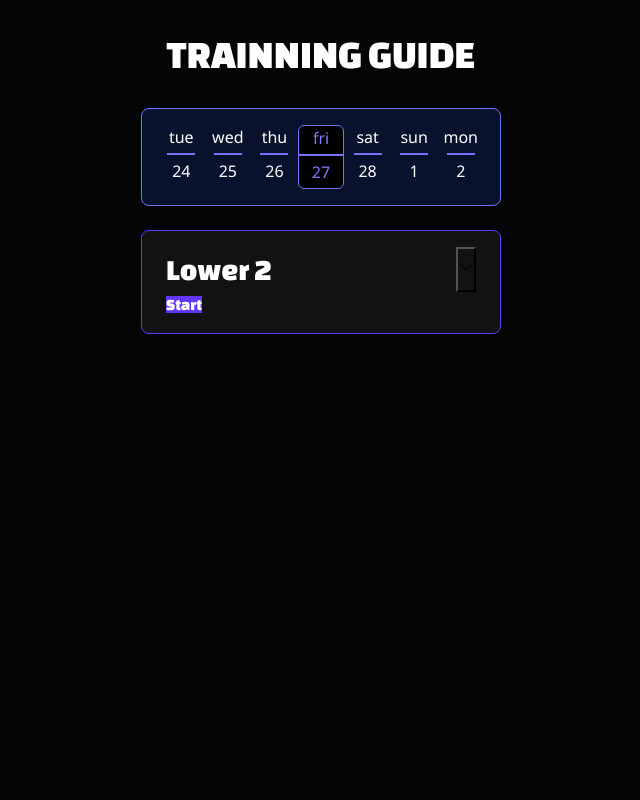
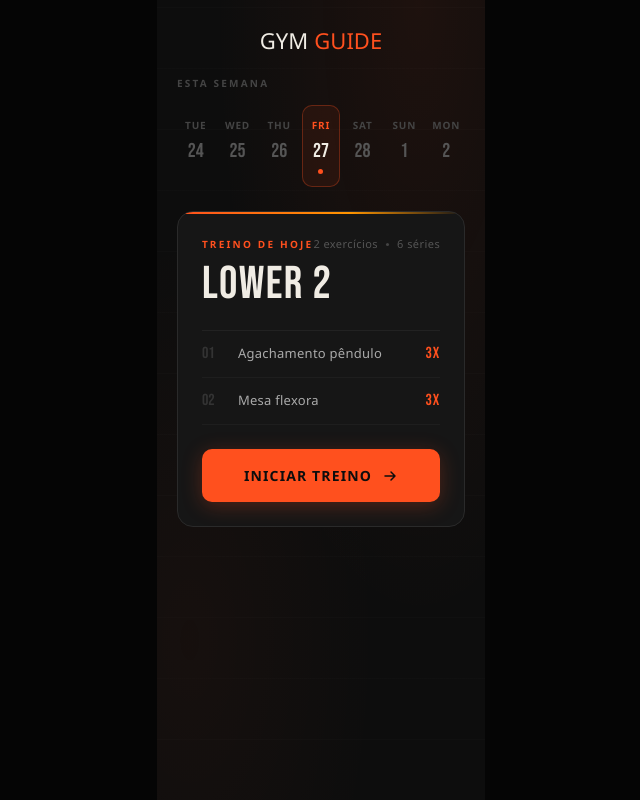
Before and after one commit to raul4500/Trainning-Guide, a React (Vite) app: page / in a window 1280 px wide. Shown: the whole page, without its empty margins (319-959 px from the left). Built offline with nearby package versions, Linux system fonts and the light colour scheme.

Commit message:
Home page design changes

```diff
--- a/src/components/Header.css
+++ b/src/components/Header.css
@@ -1,12 +1,21 @@
-@import url("https://fonts.googleapis.com");
-@import url("https://fonts.gstatic.com");
-@import url("https://fonts.googleapis.com/css2?family=Changa+One:ital@0;1&display=swap");
+@import url('https://fonts.googleapis.com/css2?family=Bebas+Neue&family=DM+Sans:wght@300;400;500;600&display=swap');
 
-.logo{
-    font-family: "Changa One", sans-serif;
-    font-size: 40px;
-    font-style: normal;
-    padding: 24px;
-    justify-self: center;
-    color: rgb(255, 255, 255);
+header{
+  padding: 24px;
+  text-align: center;
+  height: 0px;
+  font-family: 'Bebas Neue', sans-serif;
+  font-size: 22px;
+  letter-spacing: 0.1e;
 }
+
+.header_logo {
+  margin: 0px;
+
+  color: #f0ece4;
+}
+
+.header_logo span {
+  color: #ff501e;
+  margin-left: 6px;
+}
--- a/src/components/Header.jsx
+++ b/src/components/Header.jsx
@@ -1,11 +1,11 @@
-import './Header.css'
+import './Header.css';
 
 function Header() {
-    return(
-        <div className="logo">
-            TRAINNING GUIDE
-        </div>
-    )
+  return (
+    <header className="header">
+        <div className="header_logo">GYM<span>GUIDE</span></div>
+    </header>
+  );
 }
 
 export default Header;
--- a/src/components/Todaysbox.css
+++ b/src/components/Todaysbox.css
@@ -1,39 +1,131 @@
-@import url("https://fonts.googleapis.com");
-@import url("https://fonts.gstatic.com");
-@import url("https://fonts.googleapis.com/css2?family=Changa+One:ital@0;1&display=swap");
+@import url('https://fonts.googleapis.com/css2?family=Bebas+Neue&family=DM+Sans:wght@300;400;500;600&display=swap');
 
-.todaysbox{
-    padding: 16px 24px;
-    margin-top: 24px;
-    border-radius: 8px;
-    border: 1px solid rgb(98, 54, 255);
-    justify-self: center;
-    width: 90%;
-    height: auto;
-    background-color: rgb(18, 18, 18);
-    display: block;
-    justify-content: space-between;
+.todaysbox {
+  background: #161616;
+  border: 1px solid #2a2a2a;
+  border-radius: 16px;
+  padding: 24px;
+  position: relative;
+  overflow: hidden;
 }
 
-.muscles{
-    font-family: "Changa One", sans-serif;
-    font-size: 30px;
-    font-style: normal;
+.todaysbox::before {
+  content: '';
+  position: absolute;
+  top: 0; left: 0; right: 0;
+  height: 2px;
+  background: linear-gradient(to right, #ff501e, #ff9500 60%, transparent 100%);
 }
 
-.start, a{
-    color: white;
-    font-family: "Changa One", sans-serif;
-    font-style: normal;
-    background-color:rgb(98, 54, 255)
+/* ── Header ── */
+.todaysbox_header {
+  display: flex;
+  align-items: center;
+  justify-content: space-between;
+  margin-bottom: 10px;
 }
 
-.viewmore{
-    background: none;
-    line-height: 40px;
+.todaysbox_tag {
+  font-size: 10px;
+  font-weight: 600;
+  letter-spacing: 0.22em;
+  text-transform: uppercase;
+  color: #ff501e;
 }
 
-.buttons{
-    display: flex;
-    justify-content: space-between;
+.todaysbox_stats {
+  display: flex;
+  align-items: center;
+  gap: 8px;
+  font-size: 11px;
+  font-weight: 500;
+  color: #555;
+  letter-spacing: 0.04em;
 }
+
+.todaysbox_stats-dot {
+  width: 3px;
+  height: 3px;
+  border-radius: 50%;
+  background: #444;
+}
+
+/* ── Name ── */
+.todaysbox_name {
+  font-family: 'Bebas Neue', sans-serif;
+  font-size: 46px;
+  line-height: 0.95;
+  letter-spacing: 0.03em;
+  color: #f0ece4;
+  text-transform: uppercase;
+  margin-bottom: 24px;
+}
+
+/* ── Exercise list ── */
+.todaysbox_exercises {
+  display: flex;
+  flex-direction: column;
+  gap: 0;
+  margin-bottom: 24px;
+  border-top: 1px solid #222;
+}
+
+.todaysbox_exercise-row {
+  display: flex;
+  align-items: center;
+  gap: 12px;
+  padding: 11px 0;
+  border-bottom: 1px solid #1e1e1e;
+}
+
+.todaysbox_exercise-num {
+  font-family: 'Bebas Neue', sans-serif;
+  font-size: 16px;
+  color: #333;
+  min-width: 24px;
+}
+
+.todaysbox_exercise-name {
+  flex: 1;
+  font-size: 13px;
+  font-weight: 500;
+  color: #aaa;
+  letter-spacing: 0.02em;
+}
+
+.todaysbox_exercise-sets {
+  font-family: 'Bebas Neue', sans-serif;
+  font-size: 16px;
+  color: #ff501e;
+  letter-spacing: 0.05em;
+}
+
+/* ── Start button ── */
+.todaysbox_start {
+  display: flex;
+  align-items: center;
+  justify-content: center;
+  gap: 10px;
+  width: 100%;
+  padding: 16px;
+  background: #ff501e;
+  color: #0d0d0d;
+  font-family: 'DM Sans', sans-serif;
+  font-size: 14px;
+  font-weight: 700;
+  letter-spacing: 0.08em;
+  text-transform: uppercase;
+  text-decoration: none;
+  border-radius: 10px;
+  transition: background 0.2s, transform 0.1s, box-shadow 0.2s;
+  box-shadow: 0 4px 20px rgba(255, 80, 30, 0.25);
+}
+
+.todaysbox_start:hover {
+  background: #ff6a3d;
+  box-shadow: 0 6px 28px rgba(255, 80, 30, 0.4);
+}
+
+.todaysbox_start:active {
+  transform: scale(0.98);
+}
--- a/src/components/Todaysbox.jsx
+++ b/src/components/Todaysbox.jsx
@@ -2,29 +2,44 @@ import './Todaysbox.css';
 import { Link } from 'react-router';
 import workout from "../data/workout.json";
 
-function TodaysBox({day}) {
+function TodaysBox({ day }) {
+  const today = workout.cycle_days[day];
+  const url = `/start/${day}`;
+  const totalSets = today.exercises.reduce((acc, ex) => acc + ex.sets.length, 0);
 
-    const today = workout.cycle_days[day];
+  return (
+    <div className="todaysbox">
 
-    const url = `/start/${day}`
-    return (
-        <div className="todaysbox">
-            <div className="buttons">
-                <div className="muscles">
-                    {today.name}
-                </div>
-                <button className="viewmore">
-                    <svg xmlns="http://www.w3.org/2000/svg" width="16" height="16" fill="currentColor" class="bi bi-chevron-down" viewBox="0 0 16 16">
-                        <path fill-rule="evenodd" d="M1.646 4.646a.5.5 0 0 1 .708 0L8 10.293l5.646-5.647a.5.5 0 0 1 .708.708l-6 6a.5.5 0 0 1-.708 0l-6-6a.5.5 0 0 1 0-.708" />
-                    </svg>
-                </button>
-            </div>
+      <div className="todaysbox_header">
+        <div className="todaysbox_tag">TREINO DE HOJE</div>
+        <div className="todaysbox_stats">
+          <span>{today.exercises.length} exercícios</span>
+          <span className="todaysbox_stats-dot" />
+          <span>{totalSets} séries</span>
+        </div>
+      </div>
 
-            <Link to={url} className="start">Start</Link>
+      <h2 className="todaysbox_name">{today.name}</h2>
 
+      <div className="todaysbox_exercises">
+        {today.exercises.map((ex, i) => (
+          <div key={i} className="todaysbox_exercise-row">
+            <span className="todaysbox_exercise-num">{String(i + 1).padStart(2, '0')}</span>
+            <span className="todaysbox_exercise-name">{ex.name}</span>
+            <span className="todaysbox_exercise-sets">{ex.sets.length}x</span>
+          </div>
+        ))}
+      </div>
 
-        </div>
-    )
-};
+      <Link to={url} className="todaysbox_start">
+        <span>Iniciar treino</span>
+        <svg width="16" height="16" viewBox="0 0 16 16" fill="none">
+          <path d="M3 8h10M9 4l4 4-4 4" stroke="currentColor" strokeWidth="1.5" strokeLinecap="round" strokeLinejoin="round"/>
+        </svg>
+      </Link>
+
+    </div>
+  );
+}
 
 export default TodaysBox;
--- a/src/components/Weekbox.css
+++ b/src/components/Weekbox.css
@@ -1,44 +1,69 @@
-.weekbox{
-    padding: 16px;
-    border-radius: 8px;
-    border: 1px solid rgb(115, 115, 255);
-    justify-self: center;
-    width: 90%;
-    height: auto;
-    background-color: rgb(8, 18, 44);
+@import url('https://fonts.googleapis.com/css2?family=Bebas+Neue&family=DM+Sans:wght@300;400;500;600&display=swap');
+
+.weekbox {
+  margin: 28px 0 24px;
 }
 
-.days{
-    display: flex;
-    justify-content: space-between;
+.weekbox_label {
+  font-size: 10px;
+  font-weight: 600;
+  letter-spacing: 0.22em;
+  color: #444;
+  text-transform: uppercase;
+  margin-bottom: 14px;
 }
 
-.day{
-    border-radius: 50px;
-    width: 48px;
-    height: auto;
-    justify-items: center;
+.weekbox_days {
+  display: flex;
+  justify-content: space-between;
+  gap: 4px;
 }
 
-.today{
-    color:rgb(123, 123, 255);
-    border: 1px solid rgb(115, 115, 255);
-    background-color:rgb(0, 0, 0);
-    border-radius: 6px;
-    width: 48px;
-    height: auto;
-    justify-items: center;
-    padding-bottom: 4px;
+.weekbox_day {
+  flex: 1;
+  display: flex;
+  flex-direction: column;
+  align-items: center;
+  gap: 8px;
+  padding: 12px 4px;
+  border-radius: 10px;
+  border: 1px solid transparent;
+  position: relative;
+  transition: background 0.2s;
 }
 
-.line{
-    border: 1px solid rgb(115, 115, 255);
-    width: 100%;
-    margin: 4px;
+.weekbox_day-name {
+  font-size: 10px;
+  font-weight: 600;
+  letter-spacing: 0.08em;
+  text-transform: uppercase;
+  color: #444;
 }
 
-.short-line{
-    border: 1px solid rgb(115, 115, 255);
-    width: 60%;
-    margin: 4px;
+.weekbox_day-num {
+  font-family: 'Bebas Neue', sans-serif;
+  font-size: 20px;
+  line-height: 1;
+  color: #555;
 }
+
+/* Today state */
+.weekbox_day--today {
+  background: rgba(255, 80, 30, 0.08);
+  border-color: rgba(255, 80, 30, 0.3);
+}
+
+.weekbox_day--today .weekbox_day-name {
+  color: #ff501e;
+}
+
+.weekbox_day--today .weekbox_day-num {
+  color: #f0ece4;
+}
+
+.weekbox_today-dot {
+  width: 5px;
+  height: 5px;
+  border-radius: 50%;
+  background: #ff501e;
+}
--- a/src/components/Weekbox.jsx
+++ b/src/components/Weekbox.jsx
@@ -1,21 +1,22 @@
-import './Weekbox.css'
+import './Weekbox.css';
 
 function Weekbox({ weekDaysArray }) {
   return (
-        <div className="weekbox">
-            <div className="days">
+    <section className="weekbox">
+      <div className="weekbox_label">ESTA SEMANA</div>
+      <div className="weekbox_days">
         {weekDaysArray.map((day, index) => (
           <div
             key={index}
-                        className={day.isToday ? "today" : "day"}
+            className={`weekbox_day ${day.isToday ? 'weekbox_day--today' : ''}`}
           >
-                        <p>{day.name}</p>
-                        {day.isToday ? <div className="line"></div> : <div className="short-line"></div>}
-                        <p>{day.date}</p>
+            <span className="weekbox_day-name">{day.name}</span>
+            <span className="weekbox_day-num">{day.date}</span>
+            {day.isToday && <span className="weekbox_today-dot" />}
           </div>
         ))}
       </div>
-        </div>
+    </section>
   );
 }
 
--- a/src/pages/Home.css
+++ b/src/pages/Home.css
@@ -1,4 +1,31 @@
-.home{
-    width: clamp(300px, 400px, 500px);
-    height: 100vh;
+@import url('https://fonts.googleapis.com/css2?family=Bebas+Neue&family=DM+Sans:wght@300;400;500;600&display=swap');
+
+*, *::before, *::after {
+  box-sizing: border-box;
+  margin: 0;
+  padding: 0;
 }
+
+body {
+  background-color: #0d0d0d;
+}
+
+.home {
+  min-height: 100vh;
+  background-color: #0d0d0d;
+  background-image:
+    radial-gradient(ellipse at 80% 0%, rgba(255, 80, 30, 0.07) 0%, transparent 55%),
+    radial-gradient(ellipse at 10% 80%, rgba(255, 80, 30, 0.04) 0%, transparent 45%),
+    repeating-linear-gradient(
+      0deg,
+      transparent,
+      transparent 60px,
+      rgba(255, 255, 255, 0.013) 60px,
+      rgba(255, 255, 255, 0.013) 61px
+    );
+  font-family: 'DM Sans', sans-serif;
+  color: #f0ece4;
+  padding: 0 20px 80px;
+  width: 100%;
+  margin: 0 auto;
+}
--- a/src/pages/Home.jsx
+++ b/src/pages/Home.jsx
@@ -3,21 +3,19 @@ import Weekbox from "../components/Weekbox";
 import Header from "../components/Header";
 import Todaysbox from "../components/Todaysbox";
 
-
 function Home() {
   const today = new Date();
   const currentDate = today.getDate();
-
   const weekdays = ["sun", "mon", "tue", "wed", "thu", "fri", "sat"];
 
-  // Criamos um array com 7 dias (a semana)
   const weekDaysArray = [];
+  let day;
 
   for (let i = -3; i <= 3; i++) {
     const newDate = new Date(today);
     newDate.setDate(currentDate + i);
-    if(i === 0){
-      var day = newDate.getDay() - 1
+    if (i === 0) {
+      day = newDate.getDay() - 1;
     }
     weekDaysArray.push({
       name: weekdays[newDate.getDay()],
@@ -28,9 +26,9 @@ function Home() {
 
   return (
     <div className="home">
-      <Header></Header>
-      <Weekbox weekDaysArray={weekDaysArray}></Weekbox>
-      <Todaysbox day={day}></Todaysbox>
+      <Header />
+      <Weekbox weekDaysArray={weekDaysArray} />
+      <Todaysbox day={day} />
     </div>
   );
 }
```
Also changed, not shown: src/App.css (+0 -93 lines). Lines whose indentation alone changed are shown as unchanged.
